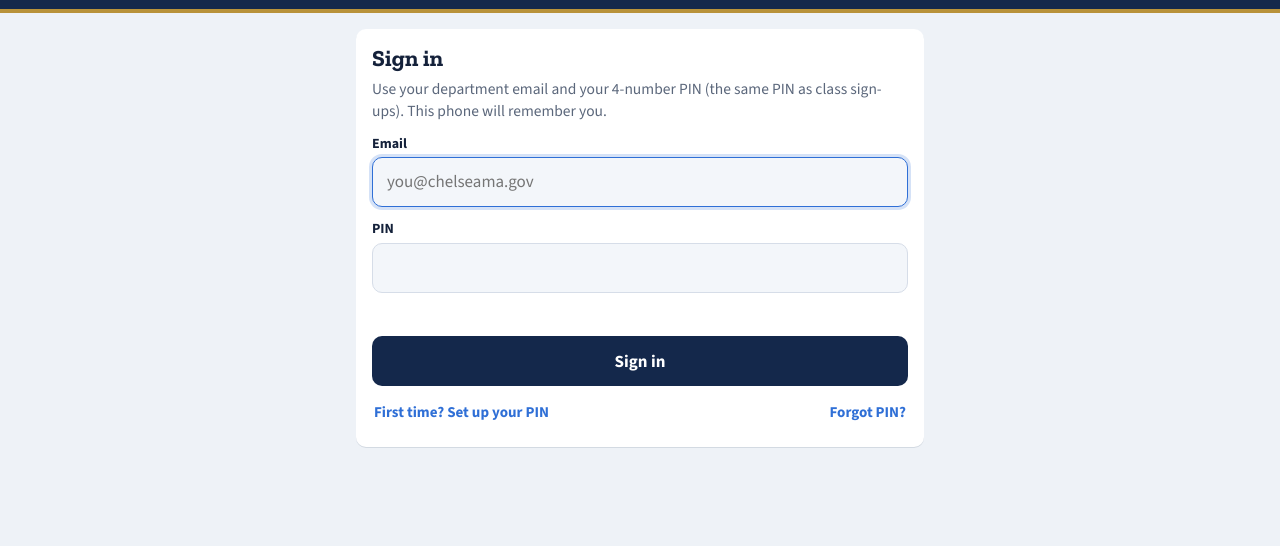
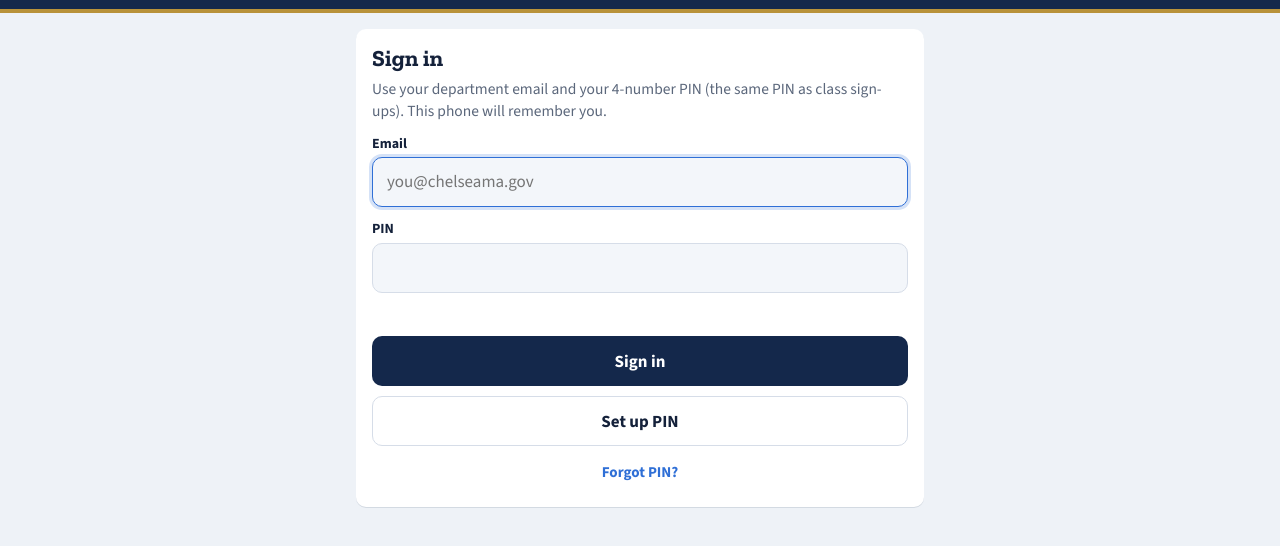
Before and after one commit to autotriggerchl-glitch/Checkin, a plain HTML site: page portal.html in a window 1280 px wide. Shown: the part 58-604 px from the top of the page. Drawn offline with nearby package versions, Linux system fonts and the light colour scheme.

Commit message:
Set up PIN is a button, not a link people skip
It sat under Sign in as a small link reading "First time? Set up your
PIN" and officers walked past it, so nobody reached the screen that
sends the code. It's an outlined button under Sign in now, reading
"Set up PIN". Forgot PIN? stays a link, centred below.

Co-Authored-By: Claude Opus 5 <noreply@anthropic.com>
Claude-Session: https://claude.ai/code/session_019tV8nWjbAPqQWGEJGLuJtg

```diff
--- a/portal.html
+++ b/portal.html
@@ -24,7 +24,7 @@
 // PAGE_VERSION must change whenever the page changes, or nothing here
 // fires. Bump it in the same edit.
 // ---------------------------------------------------------------------
-var PAGE_VERSION = '2026-11-19i';
+var PAGE_VERSION = '2026-11-19l';
 (function () {
   var checking = false, last = 0, found = '';
   function bar(v) {
@@ -129,6 +129,8 @@ var PAGE_VERSION = '2026-11-19i';
   input:focus { outline: none; border-color: var(--focus); box-shadow: 0 0 0 3px rgba(47, 111, 214, .2); }
   input.pin { letter-spacing: 8px; font-weight: 700; font-size: 20px; }
   .row2 { display: flex; justify-content: space-between; gap: 10px; flex-wrap: wrap; margin-top: 8px; }
+  .row2.one { justify-content: center; }
+  .btn.setup { margin-top: 10px; }
   .me { display: flex; align-items: center; gap: 12px; }
   .me .av { flex: none; width: 46px; height: 46px; border-radius: 50%; background: var(--navy); color: #fff; display: grid; place-items: center; font-weight: 800; border: 2px solid var(--gold); }
   .me div { flex: 1; min-width: 0; }
@@ -974,8 +976,8 @@ var PAGE_VERSION = '2026-11-19i';
       '<label class="field"><span>PIN</span><input type="password" class="pin" id="p1" inputmode="numeric" pattern="[0-9]*" maxlength="4" autocomplete="current-password"></label>' +
       '<p class="err" id="err">' + esc(st.err) + '</p>' +
       '<div class="btns"><button type="button" class="btn" id="go"' + (st.busy ? ' disabled' : '') + '>' + (st.busy ? 'Checking…' : 'Sign in') + '</button></div>' +
-      '<div class="row2"><button type="button" class="link" id="first">First time? Set up your PIN</button>' +
-        '<button type="button" class="link" id="forgot"' + (st.forgot ? ' disabled' : '') + '>' + (st.forgot ? 'Sending\u2026' : 'Forgot PIN?') + '</button></div>' +
+      '<button type="button" class="btn ghost setup" id="first">Set up PIN</button>' +
+      '<div class="row2 one"><button type="button" class="link" id="forgot"' + (st.forgot ? ' disabled' : '') + '>' + (st.forgot ? 'Sending\u2026' : 'Forgot PIN?') + '</button></div>' +
       (st.forgotMsg ? '<p class="note" id="forgotmsg" style="margin-top:10px">' + st.forgotMsg + '</p>' + (st.forgotSent ? waitNote() : '') : '') + '</div>';
     $('p1').oninput = function () { this.value = this.value.replace(/\D/g, '').slice(0, 4); };
     app.onkeydown = function (e) { if (e.key === 'Enter' && e.target.tagName === 'INPUT') { e.preventDefault(); login(); } };
```
